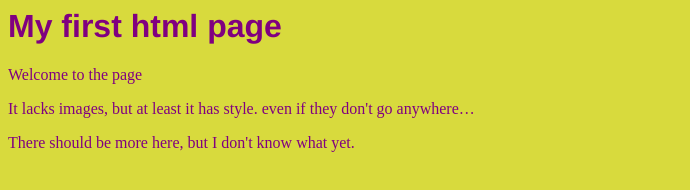
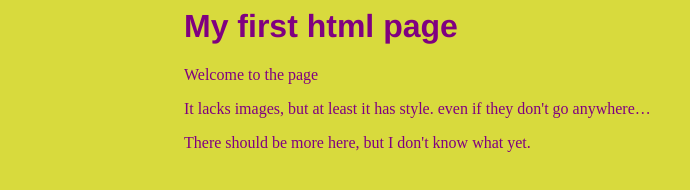
Before and after one commit to DamithGit92/Git-Project, a plain HTML site: page index.html in a window 1280 px wide. Shown: the whole page, without its empty margins (0-690 px from the left). Drawn offline with Linux system fonts and the light colour scheme.

Commit message:
Left Body padding added

```diff
--- a/index.html
+++ b/index.html
@@ -2,7 +2,7 @@
 	<head>
 		<title>This is Git Branches testing Project</title>
 		<style type="text/css">
-  			body { color: purple; background-color: #d8da3d }
+  			body { padding-left: 11em; color: purple; background-color: #d8da3d }
 			h1 { font-family: Helvetica, Geneva, Arial, SunSans-Regular, sans-serif }
   		</style>
 	</head>
```
